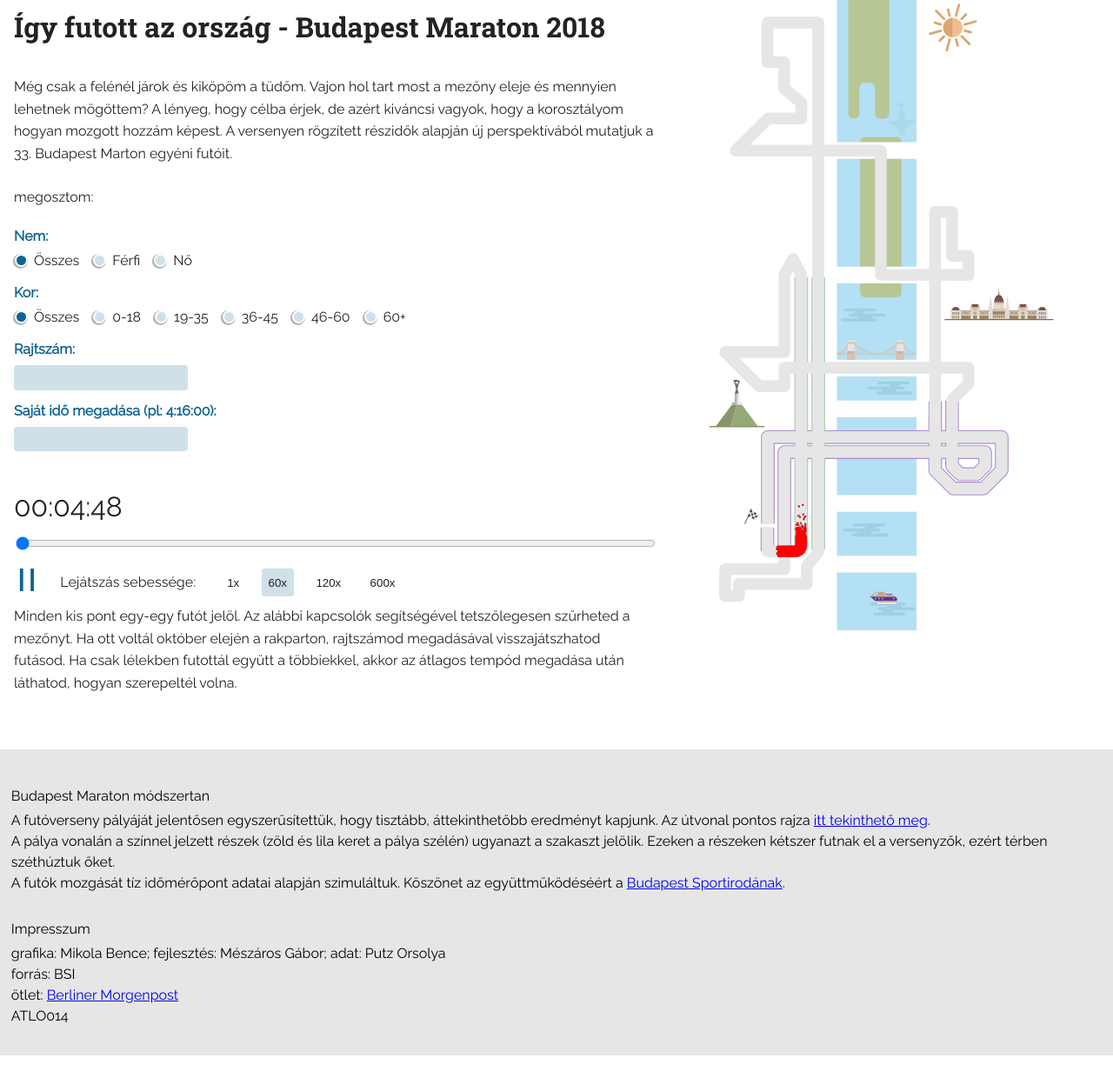
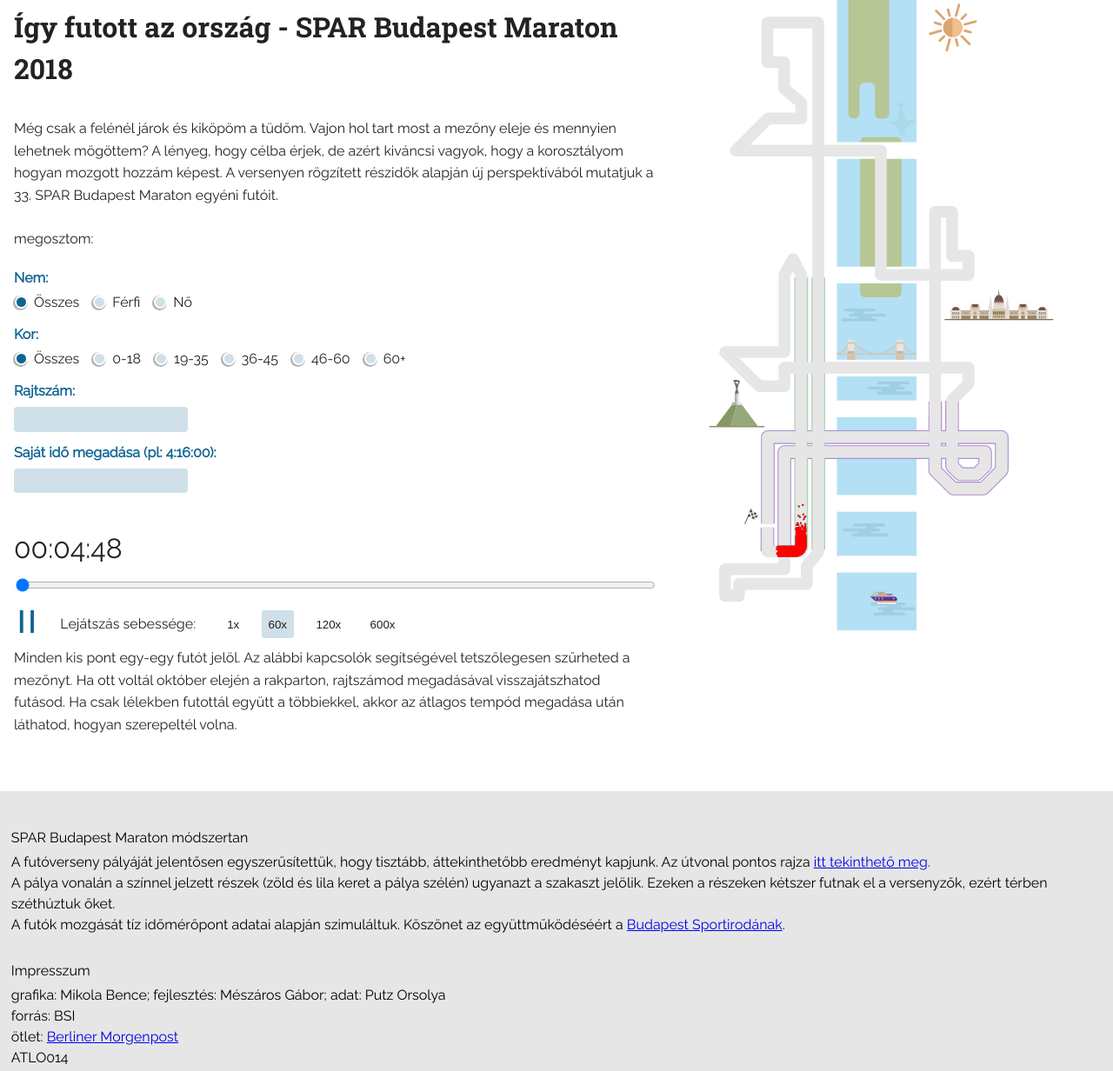
Before and after one commit to atlo/maraton, a website built with webpack: page index.html in a window 1280 px wide. Shown: the part 73-1305 px from the top of the page at 87% size. Built offline with nearby package versions, Linux system fonts and the light colour scheme; files whose address does not match are found by name; what rangeslider-pure would draw is missing.

Commit message:
SPAR added to Budapest Maraton, typo fixed

```diff
--- a/index.html
+++ b/index.html
@@ -2,7 +2,7 @@
 <html lang="hu">
 <head>
     <meta charset="UTF-8">
-    <title>Budapest Maraton 2018</title>
+    <title>SPAR Budapest Maraton 2018</title>
     <link href="https://fonts.googleapis.com/css?family=Raleway|Roboto+Slab:700" rel="stylesheet">
     <link rel="stylesheet" href="assets/reset.css">
     <link rel="stylesheet" href="assets/header.css">
@@ -26,13 +26,12 @@
         <div>
             <div class="sparMaraton2018-container-left">
                 <h1 class="sparMaraton2018-title">
-                    Így futott az ország - Budapest Maraton 2018
+                    Így futott az ország - SPAR Budapest Maraton 2018
                 </h1>
                 <p class="sparMaraton2018-description">
                     Még csak a felénél járok és kiköpöm a tüdőm. Vajon hol tart most a mezőny eleje és mennyien lehetnek
                     mögöttem? A lényeg, hogy célba érjek, de azért kiváncsi vagyok, hogy a korosztályom hogyan mozgott
-                    hozzám képest. A versenyen rögzített részidők alapján új perspektívából mutatjuk a 33. Budapest
-                    Marton egyéni futóit.
+                    hozzám képest. A versenyen rögzített részidők alapján új perspektívából mutatjuk a 33. SPAR Budapest Maraton egyéni futóit.
                 </p>
                 <div class="social-share inline">
                     <span>megosztom: </span>
@@ -112,7 +111,7 @@
         </div>
         <footer class="sparMaraton2018-footer">
             <div>
-                <h2>Budapest Maraton módszertan</h2>
+                <h2>SPAR Budapest Maraton módszertan</h2>
                 <p>A futóverseny pályáját jelentősen egyszerűsítettük, hogy tisztább, áttekinthetőbb eredményt kapjunk. Az útvonal pontos rajza <a href="http://www.futanet.hu/cikk/33-spar-budapest-maraton/33-spar-budapest-maraton-174-terkep" target="_blank" rel="noopener">itt tekinthető meg</a>.</p>
                 <p>A pálya vonalán a színnel jelzett részek (zöld és lila keret a pálya szélén) ugyanazt a szakaszt jelölik. Ezeken a részeken kétszer futnak el a versenyzők, ezért térben széthúztuk őket.</p>
                 <p>A futók mozgását tíz időmérőpont adatai alapján szimuláltuk. Köszönet az együttműködéséért a <a href="http://www.futanet.hu/" target="_blank" rel="noopener">Budapest Sportirodának</a>.</p>
```
